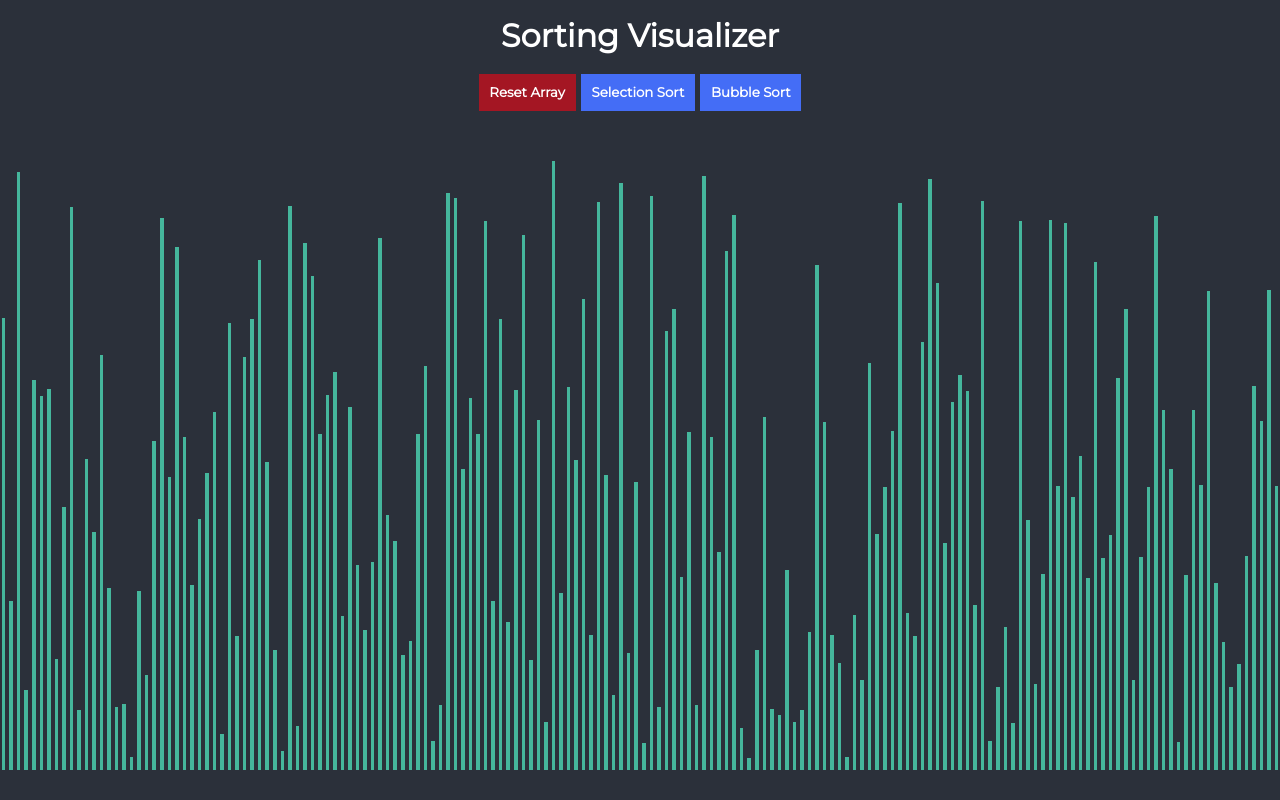
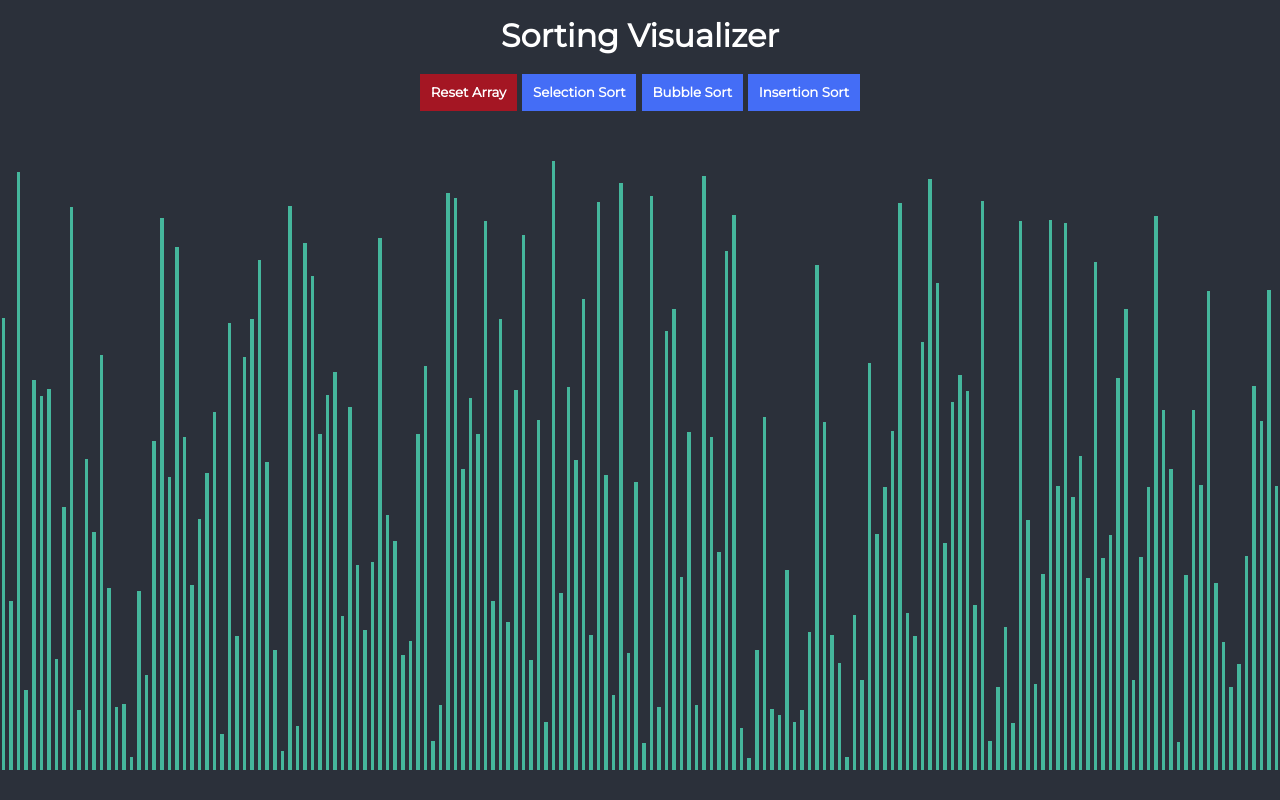
Before and after one commit to abhinandhajay/sorting-visualizer, a React (Create React App) app: page / in a window 1280 px wide. Built offline with nearby package versions, Linux system fonts and the light colour scheme.

Commit message:
Add Insertion Sort

```diff
--- /dev/null
+++ b/src/algorithms/InsertionSort.js
@@ -0,0 +1,21 @@
+const insertionSort = (array) => {
+	let sortedArray = array
+	let animations = []
+	for (let i = 1; i < sortedArray.length; i++) {
+		let key = sortedArray[i]
+		let j = i - 1
+
+		while (j >= 0 && sortedArray[j] > key) {
+			sortedArray[j + 1] = sortedArray[j]
+			// Add animations
+			animations.push({'comp': [j, j + 1]})
+			animations.push({'comp': [j, j + 1]})
+			animations.push({'swap': [j, j + 1]})
+			j -= 1
+		}
+		sortedArray[j + 1] = key
+	}
+	return { sortedArray, animations }
+}
+
+export default insertionSort;
--- a/src/components/Visualizer.jsx
+++ b/src/components/Visualizer.jsx
@@ -1,6 +1,7 @@
 /* eslint-disable react-hooks/exhaustive-deps */
 import { useEffect, useState } from 'react';
-import bubbleSort from '../algorithms/bubbleSort';
+import bubbleSort from '../algorithms/BubbleSort';
+import insertionSort from '../algorithms/InsertionSort';
 import selectionSort from '../algorithms/SelectionSort';
 import Bar from './Bar';
 import Button from './Button';
@@ -85,6 +86,33 @@ const Visualizer = () => {
 		}
 	}
 
+	const runInsertionSort = () => {
+		const ANIMATION_DELAY_MS = 1
+		const { animations } = insertionSort(array)
+
+		const allBars = document.querySelectorAll(`.main-bar`)
+
+		for (let i = 0; i < animations.length; i++) {
+
+			setTimeout(() => {
+				if (animations[i].comp !== undefined) {
+					allBars[animations[i].comp[0]].style.backgroundColor = i % 3 === 0 ? `rgb(var(--app-red))` : `var(--app-green)`
+					allBars[animations[i].comp[1]].style.backgroundColor = i % 3 === 0 ? `rgb(var(--app-red))` : `var(--app-green)`
+				}
+				if (animations[i].swap !== undefined) {
+					let temp = allBars[animations[i].swap[0]].style.height
+					allBars[animations[i].swap[0]].style.height = allBars[animations[i].swap[1]].style.height
+					allBars[animations[i].swap[1]].style.height = temp
+				}
+			}, ANIMATION_DELAY_MS * i)
+		}
+		for (let i = 0; i < arraySize; i++) {
+			setTimeout(() => {
+				allBars[i].style.backgroundColor = `var(--app-pink)`
+			}, ANIMATION_DELAY_MS * animations.length)
+		}
+	}
+
 
 	// const playAnimations = (animations) => {
 	// 	const allBars = document.querySelectorAll(`.main-bar`)
@@ -156,6 +184,9 @@ const Visualizer = () => {
 			<Button onClick={runBubbleSort}>
 				Bubble Sort
 			</Button>
+			<Button onClick={runInsertionSort}>
+				Insertion Sort
+			</Button>
 			{/* <Button onClick={testAlgorithms}>
 				Test Algorithms
 			</Button> */}
```
